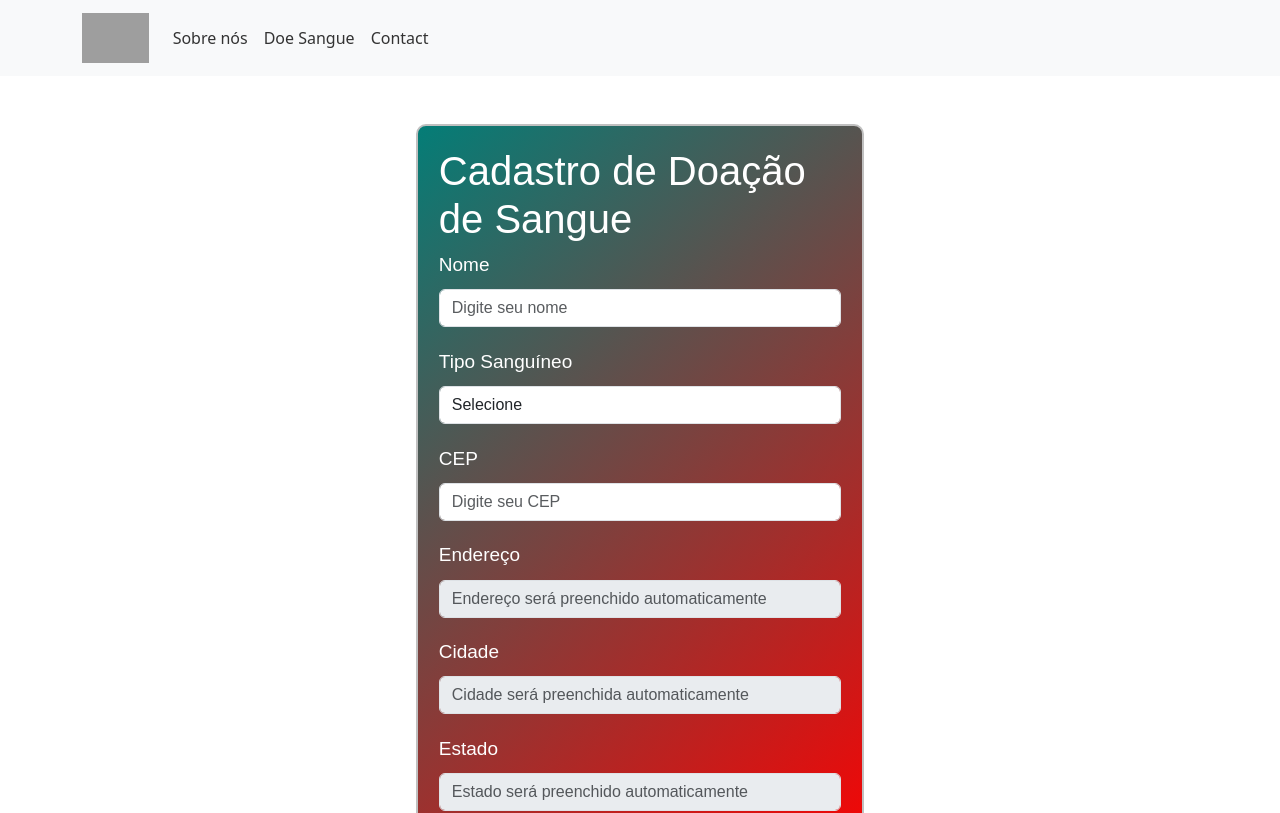
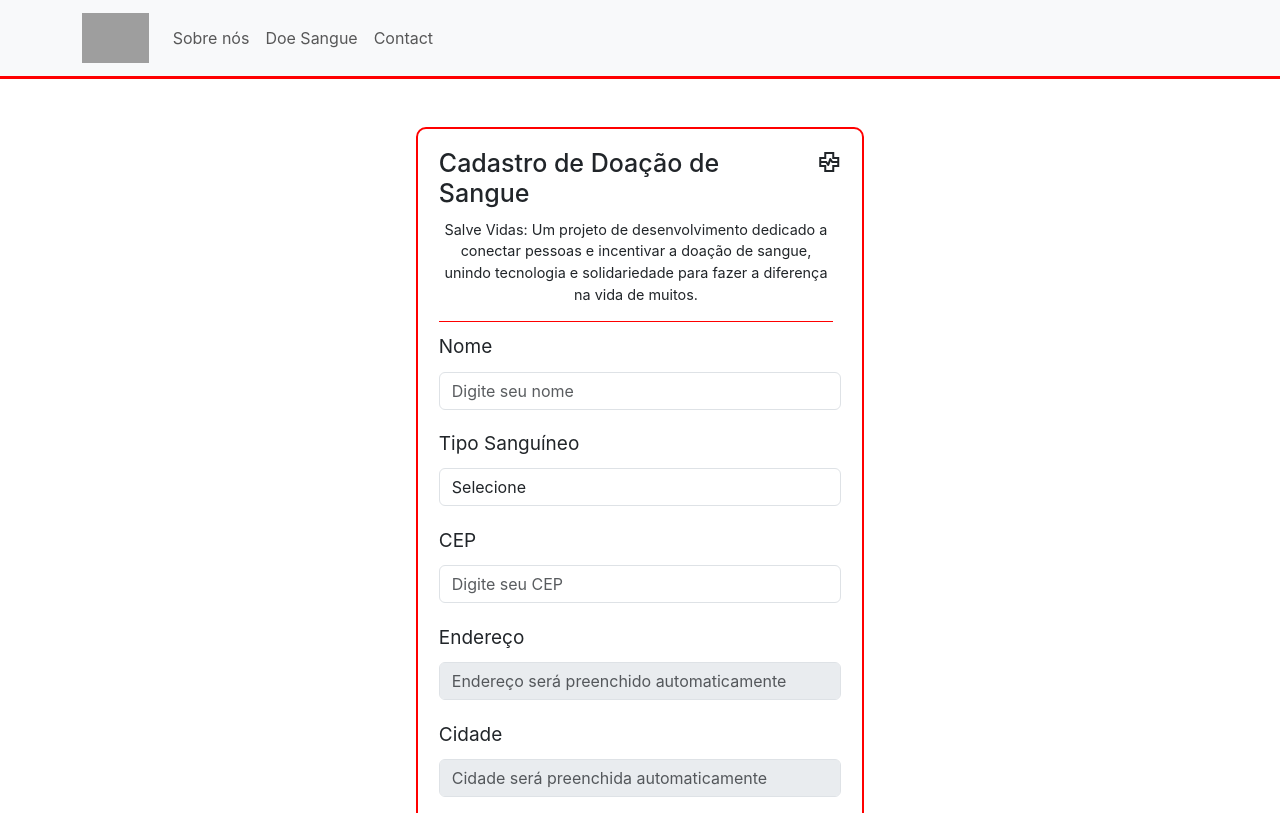
Before and after one commit to web-development-ser/Sangue-Bom, a React (Vite) app: page / in a window 1280 px wide. Shown: the top 813 px of the page. Built offline with nearby package versions, Linux system fonts and the light colour scheme; grey boxes are pictures that could not be loaded.

Commit message:
Atualização do css, estilização de componentes.

```diff
--- a/src/components/BloodDonationForm/index.jsx
+++ b/src/components/BloodDonationForm/index.jsx
@@ -65,7 +65,11 @@ export default function BloodDonationForm() {
   return (
 
     <Container className="mt-5 container_form">
-      <h1>Cadastro de Doação de Sangue</h1>
+      <div className="title">
+        <h3>Cadastro de Doação de Sangue</h3>
+        <span class="material-symbols-outlined">health_metrics</span>
+      </div>
+      <p>Salve Vidas: Um projeto de desenvolvimento dedicado a conectar pessoas e incentivar a doação de sangue, unindo tecnologia e solidariedade para fazer a diferença na vida de muitos.</p>
       <Form onSubmit={handleSubmit}>
         <Form.Group controlId="name">
           <Form.Label>Nome</Form.Label>
@@ -148,7 +152,7 @@ export default function BloodDonationForm() {
 
         {error && <p className="text-danger">{error}</p>}
 
-        <Button variant="primary" type="submit">
+        <Button variant="primary" type="submit" className="register">
           Cadastrar
         </Button>
       </Form>
--- a/src/components/BloodDonationForm/style.css
+++ b/src/components/BloodDonationForm/style.css
@@ -1,24 +1,30 @@
 .container_form {
-    font-family: "Montserrat", sans-serif;
+    font-family: "Inter", sans-serif;
     font-size: 19px;
-    color: #fff;
-    background: linear-gradient(140deg, #047d77, red);
 }
 .container_form h3 {
-    font-size: 24px;
+    font-size: 25px;
     margin-top: -2px;
+}
+.container_form p {
+    font-size: 0.9rem;
+    text-align: center;
+    border-bottom: solid 1px #ff0000;
+    padding-bottom: 1rem;
+    width: 98%;
+    margin-bottom: 0.7rem;
 }
 .container_form .title {
     display: flex;
     flex-direction: row;
     justify-content: center;
     gap: 8px;
-    border-bottom: #fff solid 2px;
+    border-bottom: #fff solid 3px;
 }
 
 .container_form {
     width: 35%;
-    border: 2px solid silver;
+    border: 2px solid rgb(255, 0, 0);
     padding: 1.3rem;
     border-radius: 10px;
     margin-bottom: 2rem;
@@ -26,3 +32,13 @@
 .container_form .form-control  {
     margin: 0.1rem 0 1.3rem 0;
 }
+
+.register {
+    background-color: #fff;
+    color: #000;
+    border-color: #ff0000;
+}
+.register:hover {
+    background: #f47979;
+    border-color: #ff0000;
+}
--- a/src/components/header/Navbar.jsx
+++ b/src/components/header/Navbar.jsx
@@ -1,11 +1,11 @@
 import { Navbar, Nav, Container } from "react-bootstrap";
-// import "./navbar.css"
+import "./navbar.css"
 
 const NavBar = () => {
   return (
     <Navbar className="navbar" bg="light" variant="light" expand="lg">
       <Container className="content">
-        <Navbar.Brand href="#home" style={{ color: "#333" }}>
+        <Navbar.Brand href="#home" >
           <img
             src="https://static.vecteezy.com/system/resources/thumbnails/024/320/053/small/blood-donation-icon-png.png"
             alt="Logo de Doação de Sangue"
@@ -15,13 +15,13 @@ const NavBar = () => {
         <Navbar.Toggle aria-controls="basic-navbar-nav" />
         <Navbar.Collapse id="basic-navbar-nav">
           <Nav className="ml-auto">
-            <Nav.Link href="#services" style={{ color: "#333" }}>
+            <Nav.Link href="#services" >
               Sobre nós
             </Nav.Link>
-            <Nav.Link href="#form" style={{ color: "#333" }}>
+            <Nav.Link href="#form" >
               Doe Sangue
             </Nav.Link>
-            <Nav.Link href="#about" style={{ color: "#333" }}>
+            <Nav.Link href="#about" >
               Contact
             </Nav.Link>
           </Nav>
--- a/src/components/header/navbar.css
+++ b/src/components/header/navbar.css
@@ -1,7 +1,18 @@
+.navbar {
+    background-color: #ffffff;
+    border-bottom: #ff0000 solid 3px;
+}
+.nav-link {
+    color: #008000;
+    font-size: 1.3rem;
+    font-weight: 600;
+    font-family: "Inter", sans-serif;
+    padding: -10px 0;
+}
+.nav-link:hover {
+    border-bottom: #ff0000 solid 2px;
+    transition: 0.3s;
+}
 .content {
-    background-color: blue;
-    display: flex;
-    align-items: center;
-    justify-content: space-between;
-    gap: 1rem;
+    margin: 0 0 0 17px;
 }
--- a/src/index.css
+++ b/src/index.css
@@ -1 +1 @@
-@import url('https://fonts.googleapis.com/css2?family=Montserrat:ital,wght@0,100..900;1,100..900&family=PT+Sans:ital,wght@0,400;0,700;1,400;1,700&family=Philosopher:ital,wght@1,700&display=swap');
+@import url('https://fonts.googleapis.com/css2?family=Inter:ital,opsz,wght@0,14..32,100..900;1,14..32,100..900&family=Montserrat:ital,wght@0,100..900;1,100..900&family=PT+Sans:ital,wght@0,400;0,700;1,400;1,700&family=Philosopher:ital,wght@1,700&display=swap');
```
